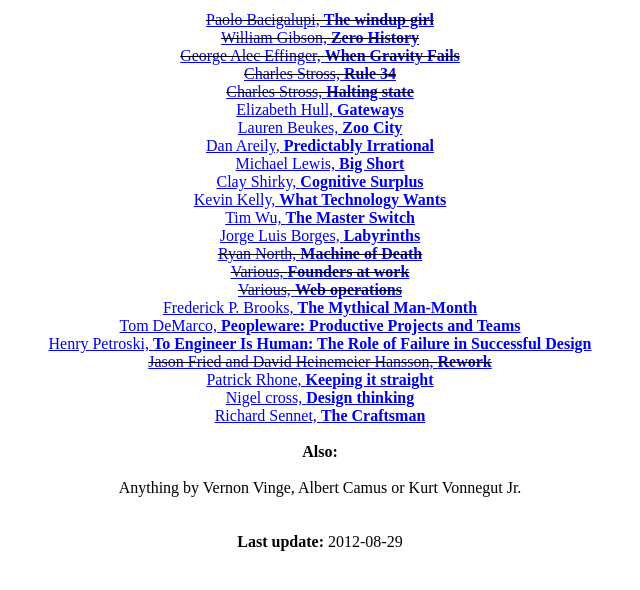
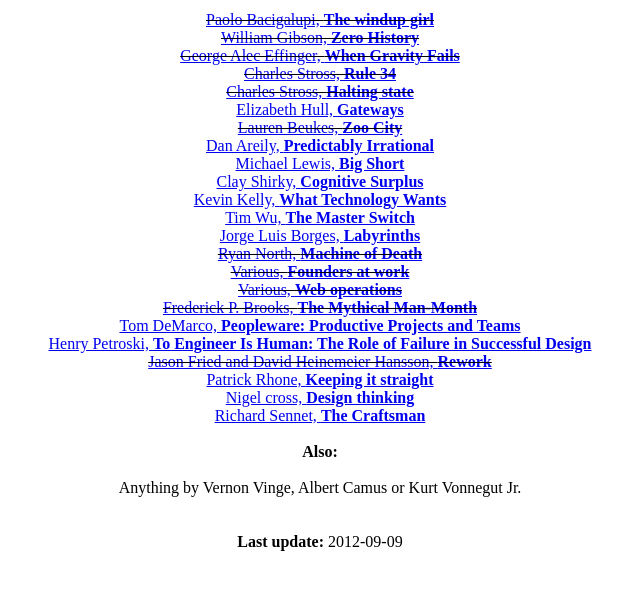
Before and after one commit to pdaukintis/drydrop-repos, a plain HTML site: page daukintis.lt/books_wishlist.html in a window 1280 px wide. Shown: the whole page, without its empty margins (320-960 px from the left). Drawn offline with Linux system fonts and the light colour scheme.

Commit message:
Changes in books wishlist

```diff
--- a/daukintis.lt/books_wishlist.html
+++ b/daukintis.lt/books_wishlist.html
@@ -11,7 +11,7 @@
 <del><a href="http://www.amazon.com/Rule-34-Charles-Stross/dp/0441020348/charlieswebsi-20">Charles Stross, <b>Rule 34</b></a></del><br>
 <del><a href="http://www.powells.com/biblio/2-9780441016075-2">Charles Stross, <b>Halting state</b></a></del><br>
 <a href="http://www.amazon.com/exec/obidos/ASIN/0765326620/downandoutint-20">Elizabeth Hull, <b>Gateways</b></a><br>
-<a href="http://www.amazon.com/exec/obidos/ASIN/0857660543/downandoutint-20">Lauren Beukes, <b>Zoo City</b></a><br>
+<del><a href="http://www.amazon.com/exec/obidos/ASIN/0857660543/downandoutint-20">Lauren Beukes, <b>Zoo City</b></a></del><br>
 <a href="http://www.amazon.com/exec/obidos/ASIN/0061854549/downandoutint-20">Dan Areily, <b>Predictably Irrational</b></a><br>
 <a href="http://www.amazon.com/exec/obidos/ASIN/0393072231/downandoutint-20">Michael Lewis, <b>Big Short</b></a><br>
 <a href="http://www.amazon.com/exec/obidos/ASIN/1594202532/downandoutint-20">Clay Shirky, <b>Cognitive Surplus</b></a><br>
@@ -21,7 +21,7 @@
 <del><a href="http://www.amazon.com/exec/obidos/ASIN/0982167121/deanp-20">Ryan North, <b>Machine of Death</b></a></del><br>
 <del><a href="http://amzn.to/cWPwdU">Various, <b>Founders at work</b></a></del><br>
 <del><a href="http://oreilly.com/catalog/0636920000136">Various, <b>Web operations</b></a></del><br>
-<a href="http://www.amazon.com/gp/product/0201835959?ie=UTF8&tag=whtofi-20&linkCode=as2&camp=1789&creative=390957&creativeASIN=0201835959">Frederick P. Brooks, <b>The Mythical Man-Month</b></a><br>
+<del><a href="http://www.amazon.com/gp/product/0201835959?ie=UTF8&tag=whtofi-20&linkCode=as2&camp=1789&creative=390957&creativeASIN=0201835959">Frederick P. Brooks, <b>The Mythical Man-Month</b></a></del><br>
 <a href="http://www.amazon.com/Peopleware-Productive-Projects-Teams-Second/dp/0932633439/ref=sr_1_1?s=books&ie=UTF8&qid=1314275591&sr=1-1">Tom DeMarco, <b>Peopleware: Productive Projects and Teams</b></a><br>
 <a href="http://www.amazon.com/Engineer-Human-Failure-Successful-Design/dp/0679734163">Henry Petroski, <b>To Engineer Is Human: The Role of Failure in Successful Design</b></a><br>
 <del><a href="http://www.amazon.com/Rework-Jason-Fried/dp/0307463745/ref=sr_1_1?ie=UTF8&qid=1319206978&sr=8-1">Jason Fried and David Heinemeier Hansson, <b>Rework</b></a><br></del>
@@ -32,7 +32,7 @@
 Anything by Vernon Vinge, Albert Camus or Kurt Vonnegut Jr.
 </pre>
 <br><br><br>
-<b>Last update:</b> 2012-08-29
+<b>Last update:</b> 2012-09-09
 </td>
 </tr>
 </table>
```
